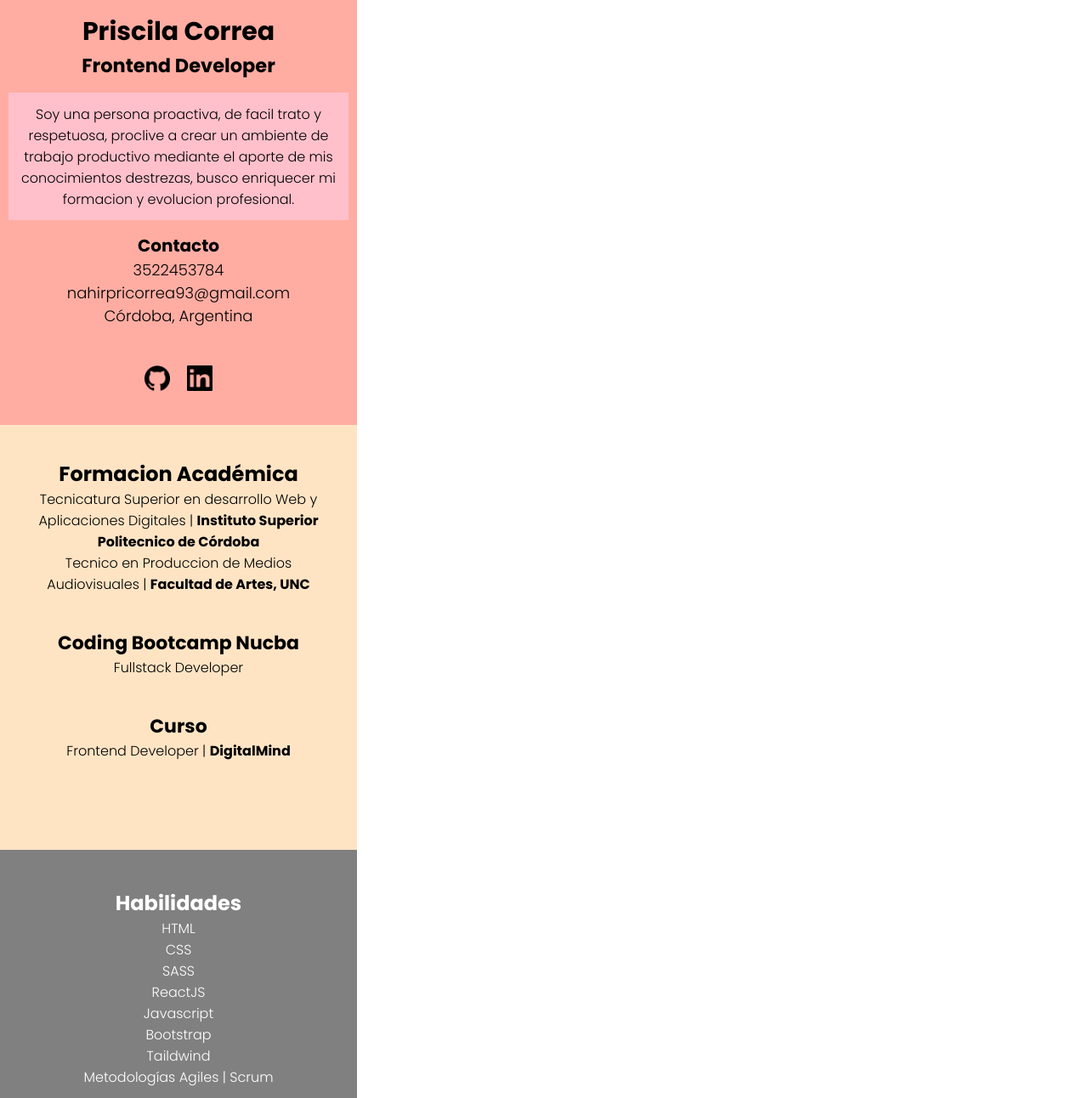
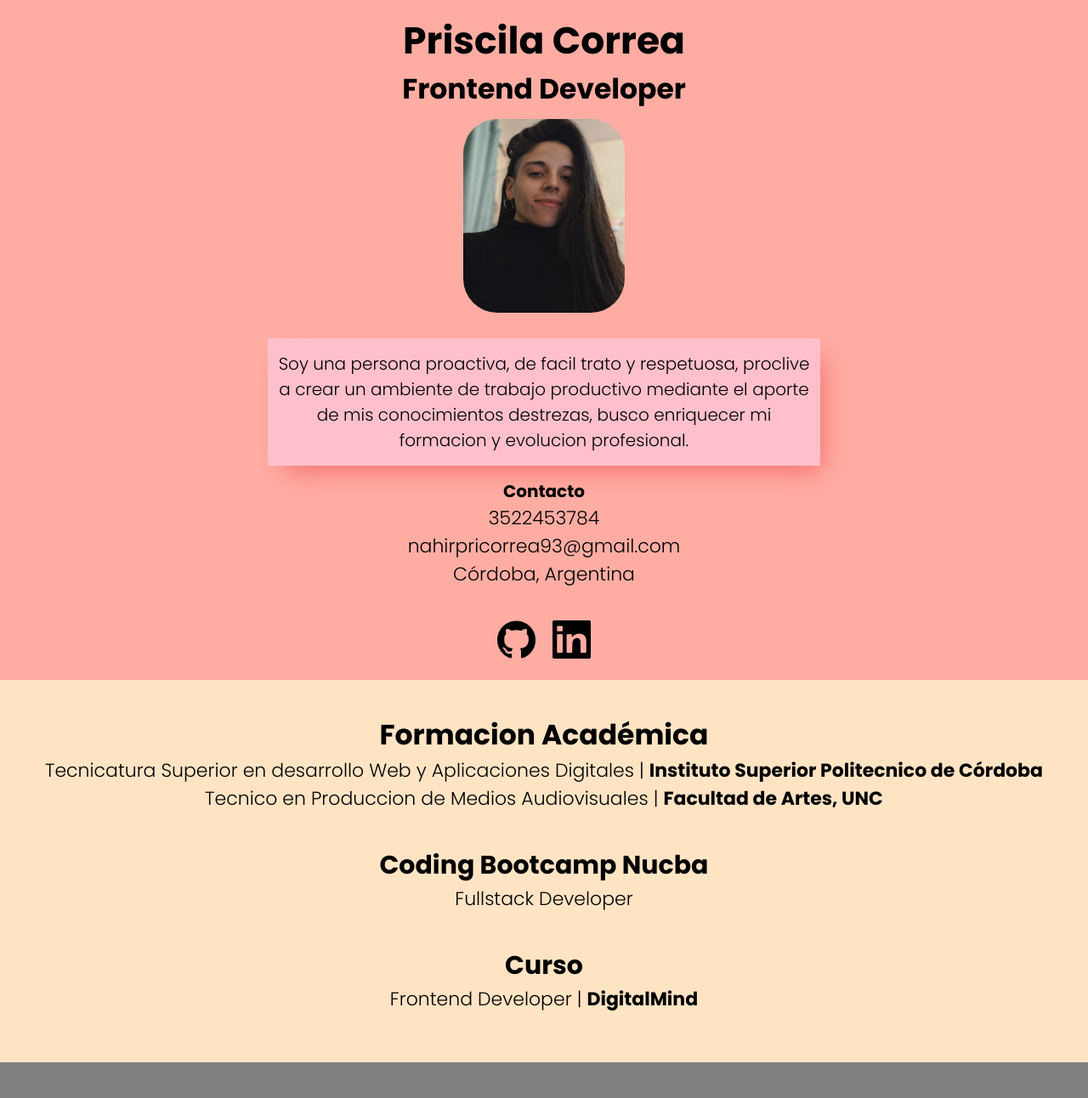
Before and after one commit to pri1593/cv-front, a plain HTML site: page index.html in a window 1280 px wide. Shown: the top 1292 px of the page at 85% size. Drawn offline with Linux system fonts and the light colour scheme.

Commit message:
cv-responsive

```diff
--- a/index.html
+++ b/index.html
@@ -13,7 +13,9 @@
         <div class="titulo-perfil">
             <h1>Priscila Correa</h1>
             <h2>Frontend Developer</h2>
-
+            <!-- <div class="foto" -->
+            <img src="./images/fotoperfil.jpeg" alt="" class="perfil">
+             <!-- </div> -->
             <div class="info">
                 <p>Soy una persona proactiva, de facil trato y respetuosa, proclive a crear un ambiente de trabajo productivo mediante el aporte de mis conocimientos  destrezas, busco enriquecer mi formacion  y evolucion profesional.</p>
 
@@ -71,7 +73,7 @@
         <!-- <h1 class="skills">Habilidades</h1> -->
 
         <br>
-        <div class="container2">
+        <div class="container3">
             <h1 class="formacion1">Habilidades</h1>
             <ul class="form1">
                 <li> HTML
@@ -92,7 +94,9 @@
            <ul class="form3">
             <li>Competencia básica profesional
             </li>
+
            </ul>
+
 
         </div>
 
--- a/style.css
+++ b/style.css
@@ -7,11 +7,12 @@
 .container{
     background-color: rgb(255, 173, 163);
     height: 500px;
-    max-width: 420px;
+    min-width: 420px;
     display: flex;
     justify-content: center;
     align-items: flex-start;
     text-align: center;
+    *flex-direction: column;
 
 
 }
@@ -40,6 +41,10 @@
     padding: 10px;
     font-size: 16px;
     margin: 15px;
+    box-shadow: 11px 15px 29px -9px rgba(224,20,20,0.4);
+-webkit-box-shadow: 11px 15px 29px -9px rgba(224,20,20,0.4);
+-moz-box-shadow: 11px 15px 29px -9px rgba(224,20,20,0.4);
+
 
 }
 .iconos{
@@ -72,8 +77,8 @@ h3{
 
 }
 .resto-info{
-    height: 500px;
-    max-width: 420px;
+    height: 450px;
+    min-width: 420px;
     display: flex;
     justify-content: center;
     align-items: flex-start;
@@ -130,8 +135,8 @@ h1
 } */
 .skl{
     background-color:grey;
-    height: 500px;
-    max-width: 420px;
+    height: 450px;
+    min-width: 420px;
     display: flex;
     justify-content: center;
     align-items: flex-start;
@@ -153,3 +158,88 @@ h1
 .formacion1{
     margin-top: 45px;
 }
+.perfil{
+    display: none;
+}
+
+@media screen and (min-width:768px) {
+    .container{
+        width:100%;
+        height: 800px;
+        display: flex;
+        flex-direction: row;
+
+    }
+    .titulo-perfil{
+        display: flex;
+        font-size: 22px;
+
+
+
+    }
+    .info{
+        display: flex;
+        width: 650px;
+        margin-top: 20px;
+        flex-direction: row;
+        font-size: 20px;
+
+
+    }
+    .contacto ul{
+        font-size: 22px;
+        width: 300px;
+    }
+    .perfil{
+        display: block;
+        width: 210px;
+        height: 248px;
+        border-radius: 50px;
+        padding: 10px;
+
+    }
+    .iconos{
+        margin-top: 730px;
+
+
+    }
+    .resto-info{
+        width:100%;
+        height: 450px;
+        display: flex;
+        flex-direction: row;
+        font-size: 22px;
+    }
+    .skl{
+        width:100%;
+        height: 500px;
+        display: flex;
+        flex-direction: row;
+        font-size: 22px;
+
+    }
+    /* .container3{
+        background-color: red;
+        display: flex;
+        flex-direction: row;
+        padding: 40px;
+        margin-top: 50px;
+        gap: 55px;
+
+    }
+    .form2-1{
+        list-style: none;
+        display: flex;
+        margin-top: 180px;
+
+    } */
+    img{
+        width: 45px;
+    }
+    .boot{
+        font-size: 30px;
+    }
+    .curso{
+        font-size: 30px;
+    }
+}
```
Also changed, not shown: images/fotoperfil.jpeg (added).
